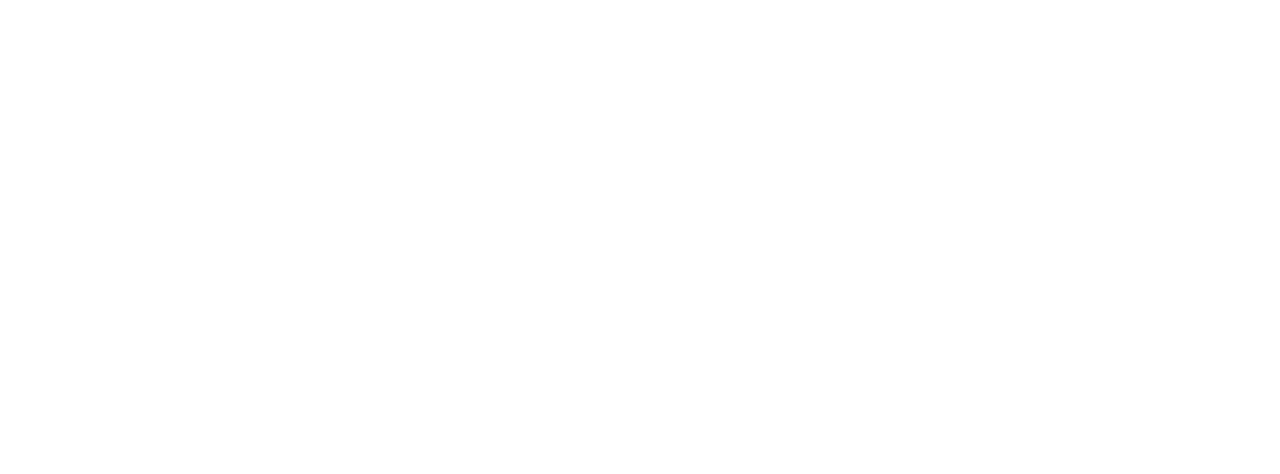
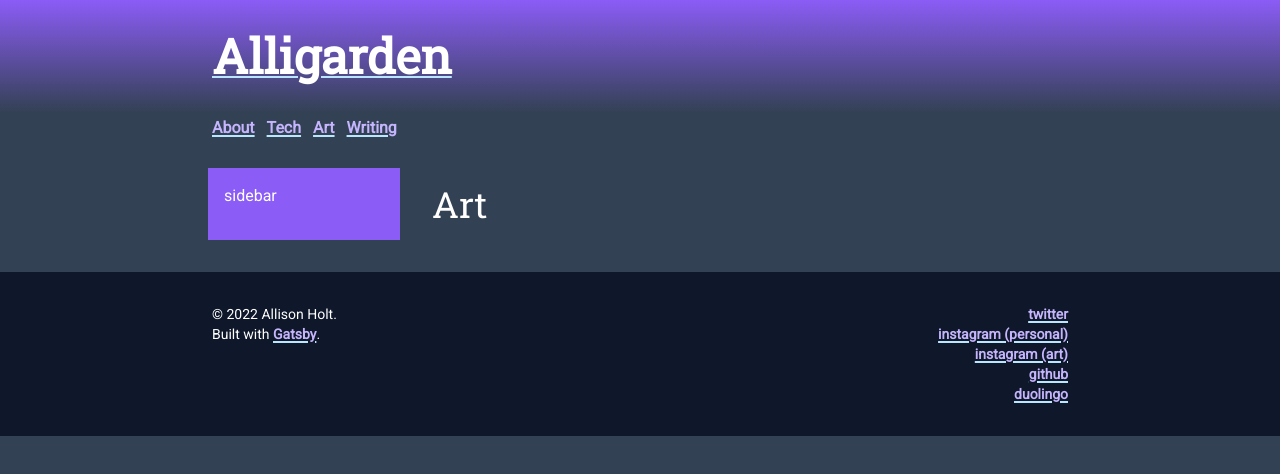
Before and after one commit to allizon/digital-garden, a Gatsby site: page /art in a window 1280 px wide. Before the commit this address had no page. Built offline with nearby package versions, Linux system fonts and the light colour scheme; Gatsby itself is replaced by a stand-in of ours.

Commit message:
Renaming pages

```diff
--- a/src/components/menu.js
+++ b/src/components/menu.js
@@ -11,9 +11,9 @@
   <div className="py-1 mb-6">
     <div className="max-w-4xl m-0 mx-auto px-5">
       <StyledLink to="/about">About</StyledLink>
-      <StyledLink to="/tech-stuff">Tech</StyledLink>
-      <StyledLink to="/art-stuff">Art</StyledLink>
-      <StyledLink to="/movie-stuff">Writing</StyledLink>
+      <StyledLink to="/tech">Tech</StyledLink>
+      <StyledLink to="/art">Art</StyledLink>
+      <StyledLink to="/writing">Writing</StyledLink>
     </div>
   </div>
 );
--- a/src/pages/art-stuff.js
+++ b/src/pages/art.js
@@ -4,10 +4,10 @@
 import Layout from "../components/layout";
 import Seo from "../components/seo";
 
-const ArtStuff = () => (
+const Art = () => (
   <Layout>
-    <h1>Art Stuff</h1>
+    <h1>Art</h1>
   </Layout>
 );
 
-export default ArtStuff;
+export default Art;
--- a/src/pages/movie-stuff.js
+++ b/src/pages/tech.js
@@ -4,10 +4,10 @@
 import Layout from "../components/layout";
 import Seo from "../components/seo";
 
-const MovieStuff = () => (
+const Tech = () => (
   <Layout>
-    <h1>Movie Stuff</h1>
+    <h1>Tech</h1>
   </Layout>
 );
 
-export default MovieStuff;
+export default Tech;
--- a/src/pages/tech-stuff.js
+++ b/src/pages/writing.js
@@ -4,10 +4,10 @@
 import Layout from "../components/layout";
 import Seo from "../components/seo";
 
-const TechStuff = () => (
+const Writing = () => (
   <Layout>
-    <h1>Tech Stuff</h1>
+    <h1>Writing</h1>
   </Layout>
 );
 
-export default TechStuff;
+export default Writing;
```
